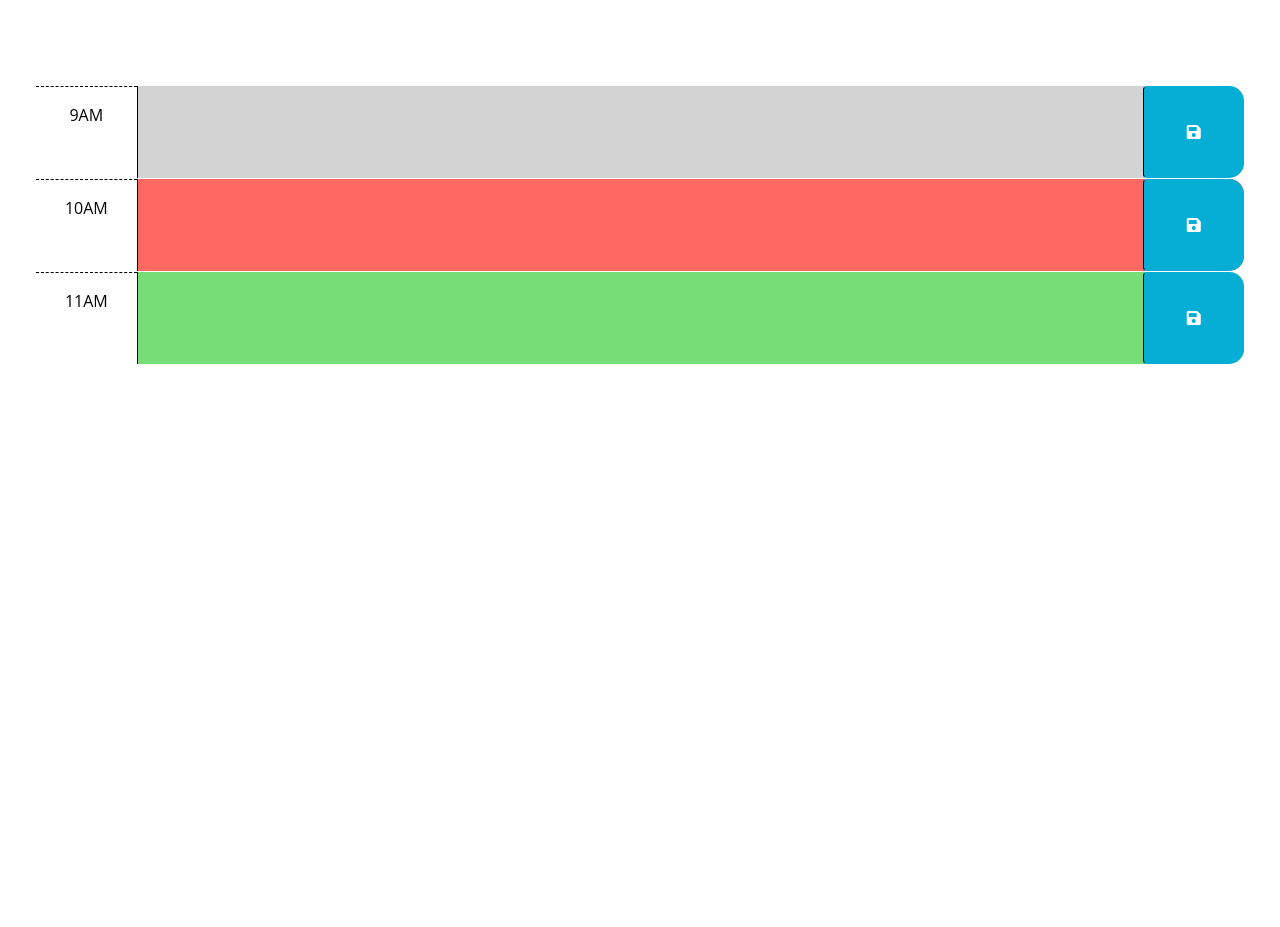
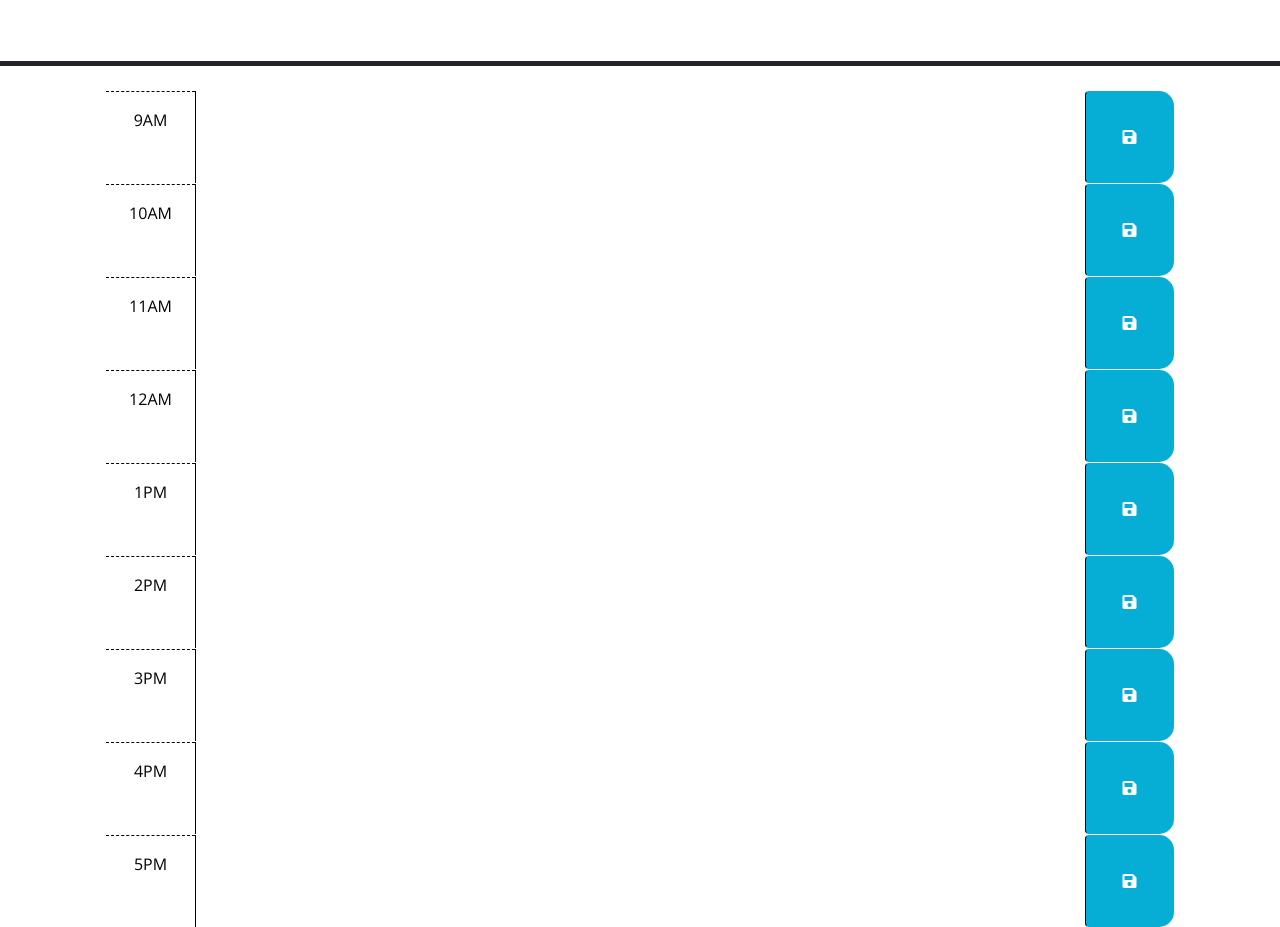
Before and after one commit to MayaH2000/Work-Day-Scheduler, a plain HTML site: page index.html in a window 1280 px wide. Shown: the part 166-1093 px from the top of the page. Before the commit the page ends 800 px from the top, so only its background shows below. Drawn offline with nearby package versions, Linux system fonts and the light colour scheme; files that its build step writes are made by us from their sources.

Commit message:
modified hours 1-16

```diff
--- a/index.html
+++ b/index.html
@@ -5,10 +5,8 @@
     <meta name="viewport" content="width=device-width, initial-scale=1.0" />
     <meta http-equiv="X-UA-Compatible" content="ie=edge" />
     <link
+      rel="stylesheet"
       href="https://cdn.jsdelivr.net/npm/bootstrap@5.1.3/dist/css/bootstrap.min.css"
-      rel="stylesheet"
-      integrity="sha384-1BmE4kWBq78iYhFldvKuhfTAU6auU8tT94WrHftjDbrCEXSU1oBoqyl2QvZ6jIW3"
-      crossorigin="anonymous"
     />
     <link
       rel="stylesheet"
@@ -17,32 +15,21 @@
       crossorigin="anonymous"
     />
     <link
-      href="https://fonts.googleapis.com/css2?family=Fira+Sans:wght@400;700&display=swap"
+      href="https://fonts.googleapis.com/css?family=Open+Sans&display=swap"
       rel="stylesheet"
     />
-    <link rel="stylesheet" href="style.css" />
+    <link rel="stylesheet" href="assets/style.css" />
     <title>Work Day Scheduler</title>
   </head>
 
   <body>
-    <header class="p-5 mb-4">
+    <header class="p-5 mb-4 border-5 border-bottom border-dark text-center">
       <h1 class="display-3">Work Day Scheduler</h1>
       <p class="lead">A simple calendar app for scheduling your work day</p>
       <p id="currentDay" class="lead"></p>
     </header>
-    <div class="container-fluid px-5">
-      <!-- Use class for "past", "present", and "future" to apply styles to the
-        time-block divs accordingly. The javascript will need to do this by
-        adding/removing these classes on each div by comparing the hour in the
-        id to the current hour. The html provided below is meant to be an example
-        demonstrating how the css provided can be leveraged to create the
-        desired layout and colors. The html below should be removed or updated
-        in the finished product. Remember to delete this comment once the
-        code is implemented.
-        -->
-
-      <!-- Example of a past time block. The "past" class adds a gray background color. -->
-      <div id="hour-9" class="row time-block past">
+    <div class="container-lg px-5">
+      <div id="hour-9" class="row time-block">
         <div class="col-2 col-md-1 hour text-center py-3">9AM</div>
         <textarea class="col-8 col-md-10 description" rows="3"> </textarea>
         <button class="btn saveBtn col-2 col-md-1" aria-label="save">
@@ -50,8 +37,7 @@
         </button>
       </div>
 
-      <!-- Example of a present time block. The "present" class adds a red background color. -->
-      <div id="hour-10" class="row time-block present">
+      <div id="hour-10" class="row time-block">
         <div class="col-2 col-md-1 hour text-center py-3">10AM</div>
         <textarea class="col-8 col-md-10 description" rows="3"> </textarea>
         <button class="btn saveBtn col-2 col-md-1" aria-label="save">
@@ -59,21 +45,69 @@
         </button>
       </div>
 
-      <!-- Example of a future time block. The "future" class adds a green background color. -->
-      <div id="hour-11" class="row time-block future">
+      <div id="hour-11" class="row time-block">
         <div class="col-2 col-md-1 hour text-center py-3">11AM</div>
         <textarea class="col-8 col-md-10 description" rows="3"> </textarea>
         <button class="btn saveBtn col-2 col-md-1" aria-label="save">
           <i class="fas fa-save" aria-hidden="true"></i>
         </button>
       </div>
-    </div>
 
-    <script src="https://cdnjs.cloudflare.com/ajax/libs/jquery/3.2.1/jquery.min.js"></script>
-    <script src="https://cdn.jsdelivr.net/npm/dayjs@1.11.3/dayjs.min.js"
-    integrity="sha256-iu/zLUB+QgISXBLCW/mcDi/rnf4m4uEDO0wauy76x7U="
-    crossorigin="anonymous"></script>
+      <div id="hour-12" class="row time-block">
+        <div class="col-2 col-md-1 hour text-center py-3">12AM</div>
+        <textarea class="col-8 col-md-10 description" rows="3"> </textarea>
+        <button class="btn saveBtn col-2 col-md-1" aria-label="save">
+          <i class="fas fa-save" aria-hidden="true"></i>
+        </button>
+      </div>
 
-    <script src="script.js"></script>
+      <div id="hour-13" class="row time-block">
+        <div class="col-2 col-md-1 hour text-center py-3">1PM</div>
+        <textarea class="col-8 col-md-10 description" rows="3"> </textarea>
+        <button class="btn saveBtn col-2 col-md-1" aria-label="save">
+          <i class="fas fa-save" aria-hidden="true"></i>
+        </button>
+      </div>
+
+
+      <div id="hour-14" class="row time-block">
+        <div class="col-2 col-md-1 hour text-center py-3">2PM</div>
+        <textarea class="col-8 col-md-10 description" rows="3"> </textarea>
+        <button class="btn saveBtn col-2 col-md-1" aria-label="save">
+          <i class="fas fa-save" aria-hidden="true"></i>
+        </button>
+      </div>
+
+      <div id="hour-15" class="row time-block">
+        <div class="col-2 col-md-1 hour text-center py-3">3PM</div>
+        <textarea class="col-8 col-md-10 description" rows="3"> </textarea>
+        <button class="btn saveBtn col-2 col-md-1" aria-label="save">
+          <i class="fas fa-save" aria-hidden="true"></i>
+        </button>
+      </div>
+
+      <div id="hour-16" class="row time-block">
+        <div class="col-2 col-md-1 hour text-center py-3">4PM</div>
+        <textarea class="col-8 col-md-10 description" rows="3"> </textarea>
+        <button class="btn saveBtn col-2 col-md-1" aria-label="save">
+          <i class="fas fa-save" aria-hidden="true"></i>
+        </button>
+      </div>
+
+      <div id="hour-17" class="row time-block">
+        <div class="col-2 col-md-1 hour text-center py-3">5PM</div>
+        <textarea class="col-8 col-md-10 description" rows="3"> </textarea>
+        <button class="btn saveBtn col-2 col-md-1" aria-label="save">
+          <i class="fas fa-save" aria-hidden="true"></i>
+        </button>
+      </div>
+
+    <script src="https://code.jquery.com/jquery-3.4.1.min.js"></script>
+    <script
+      src="https://cdn.jsdelivr.net/npm/dayjs@1.11.3/dayjs.min.js"
+      integrity="sha256-iu/zLUB+QgISXBLCW/mcDi/rnf4m4uEDO0wauy76x7U="
+      crossorigin="anonymous"
+    ></script>
+    <script src="assets/script.js"></script>
   </body>
 </html>
```
